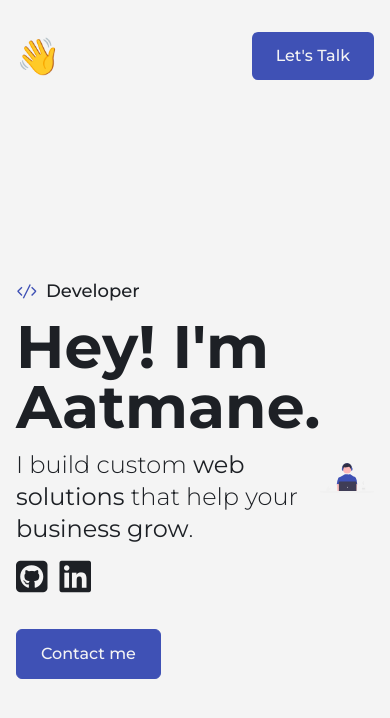
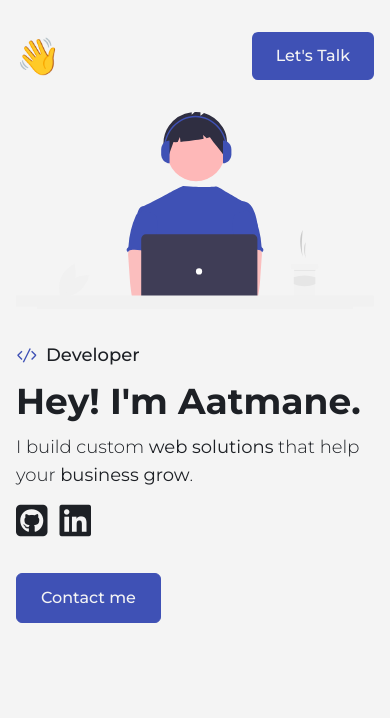
Before and after one commit to aatmaneoulmouden/portfolio, a website: page index.html in a window 390 px wide. Drawn offline with Linux system fonts and the light colour scheme.

Commit message:
About section - mobile version

```diff
--- a/index.html
+++ b/index.html
@@ -39,21 +39,23 @@
     <main>
         <section class="about" id="about">
             <div class="container">
-                <div class="row flex justify-between items-center">
-                    <div class="col left">
+                <div class="row grid grid-cols-1 justify-between items-center gap-y-8 pb-8 lg:gap-y-0 lg:grid-cols-2">
+                    <div class="col left order-2 lg:order-1">
                         <span class="text-lg font-medium flex items-center gap-2"><svg width="22px" height="22px"
                                 viewBox="0 0 16 16" xmlns="http://www.w3.org/2000/svg" fill="#3F51B5">
                                 <path
                                     d="M4.708 5.578L2.061 8.224l2.647 2.646-.708.708-3-3V7.87l3-3 .708.708zm7-.708L11 5.578l2.647 2.646L11 10.87l.708.708 3-3V7.87l-3-3zM4.908 13l.894.448 5-10L9.908 3l-5 10z" />
                             </svg>Developer</span>
-                        <h1 class="text-6xl font-bold my-3 ">Hey! I'm <span class="">Aatmane</span>.</h1>
-                        <p class="text text-2xl font-light block">I build custom <span class="font-normal">web
+                        <h1 class="text-4xl font-bold my-3 lg:text-6xl">Hey! I'm <span class="">Aatmane</span>.</h1>
+                        <p class="text text-lg font-light block lg:text-2xl">I build custom <span class="font-normal">web
                                 solutions</span> that help your
                             <span class="font-normal">business grow</span>.
                         </p>
                         <div class="social-links mt-3 flex gap-3">
-                            <a href="https://github.com/aatmaneoulmouden/" class="text-4xl" target="_blank"><i class="hover:text-clr-hover custom-transition fa-brands fa-square-github"></i></a>
-                            <a href="https://www.linkedin.com/in/aatmaneoulmouden/" class="text-4xl" target="_blank"><i class="hover:text-clr-hover custom-transition fa-brands fa-linkedin"></i></a>
+                            <a href="https://github.com/aatmaneoulmouden/" class="text-4xl" target="_blank"><i
+                                    class="hover:text-clr-hover custom-transition fa-brands fa-square-github"></i></a>
+                            <a href="https://www.linkedin.com/in/aatmaneoulmouden/" class="text-4xl" target="_blank"><i
+                                    class="hover:text-clr-hover custom-transition fa-brands fa-linkedin"></i></a>
                         </div>
                         <div class="take-action flex gap-6 mt-8">
                             <a href="mailto:aatmaneoulmouden@gmail.com"
@@ -64,7 +66,7 @@
                                 Projects</a> -->
                         </div>
                     </div>
-                    <div class="col right">
+                    <div class="col right order-1 lg:order-2">
                         <img src="./assets/images/illustration-2.svg" alt="Aatmane Oulmouden">
                     </div>
                 </div>
--- a/src/input.css
+++ b/src/input.css
@@ -29,7 +29,9 @@
         @apply flex-1;
     }
 
-    .about .row{
-        height: calc(100vh - 112px);
+    @media (min-width: 1024px) {
+        .about .row {
+            height: calc(100vh - 112px);
+        }
     }
 }
```
Also changed, not shown: assets/css/style.css.
